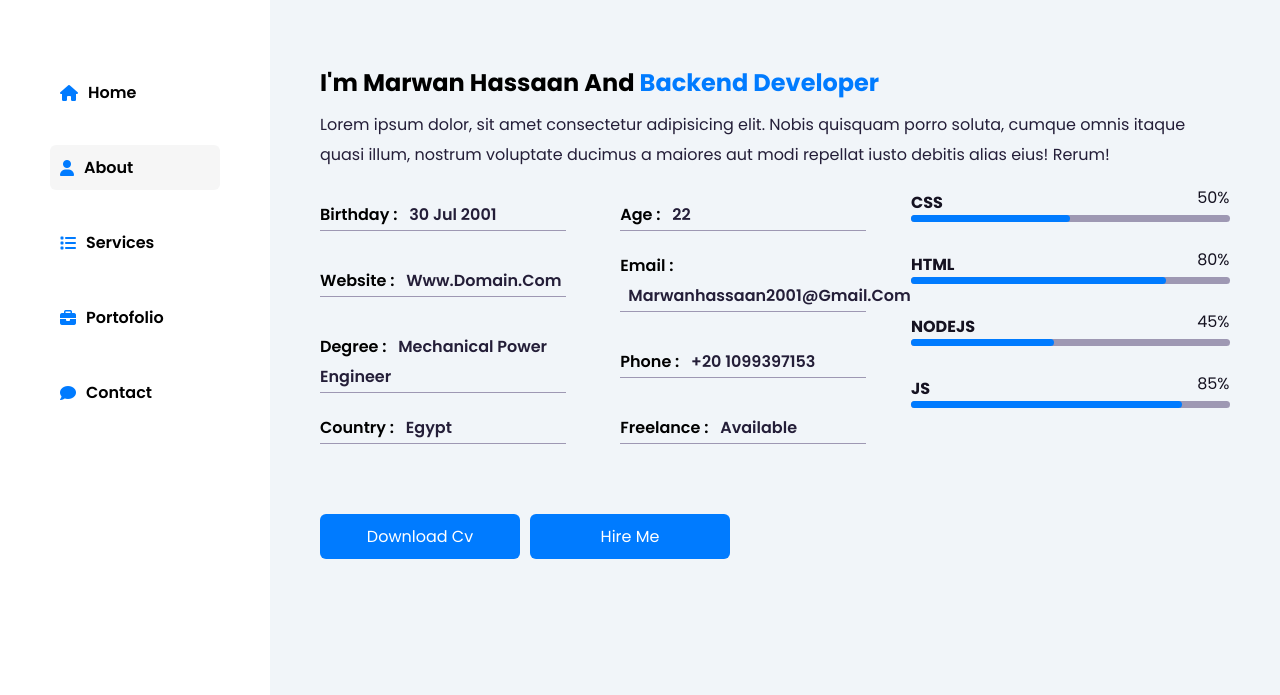
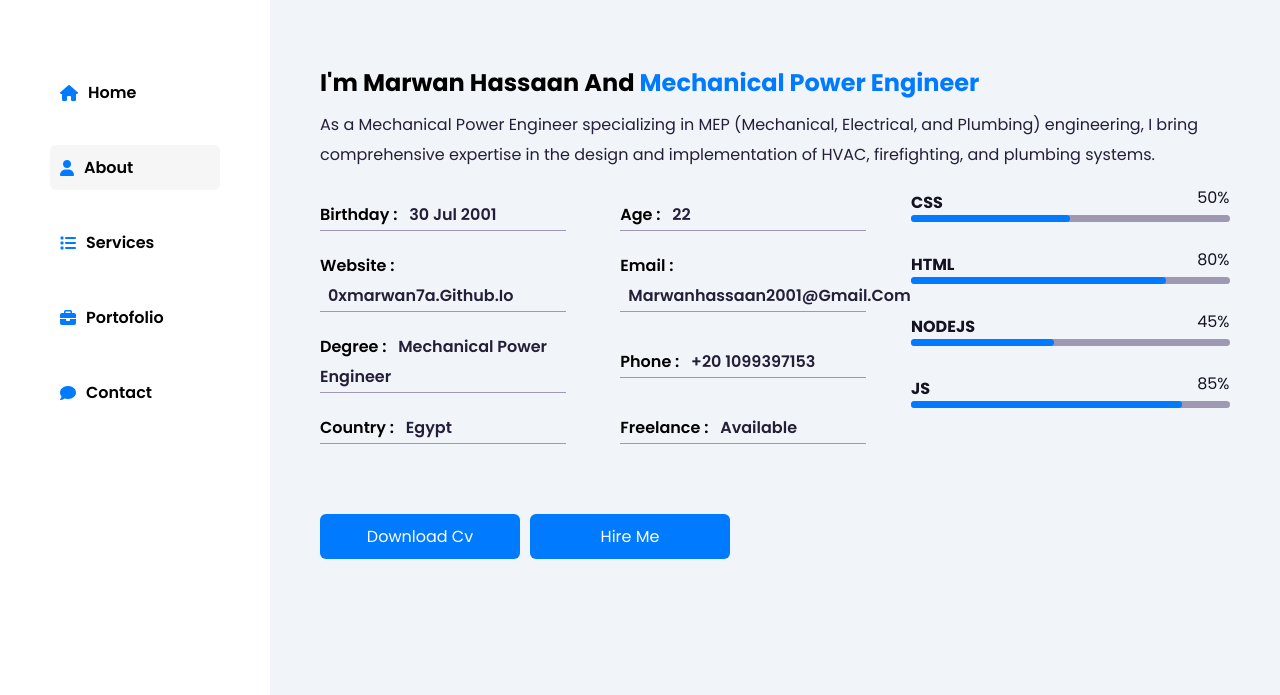
Before and after one commit to 0xmarWan7A/Portofolio, a plain HTML site: page about.html in a window 1280 px wide. Shown: the part 105-800 px from the top of the page. Drawn offline with nearby package versions, Linux system fonts and the light colour scheme; a web font is replaced by a local one.

Commit message:
Update about.html

```diff
--- a/about.html
+++ b/about.html
@@ -86,12 +86,11 @@
       <div class="about-content">
         <h1>about me</h1>
         <div class="about-info">
-          <h3>i'm marwan hassaan and <span>backend developer</span></h3>
+          <h3>i'm marwan hassaan and <span>Mechanical Power Engineer</span></h3>
           <p>
-            Lorem ipsum dolor, sit amet consectetur adipisicing elit. Nobis
-            quisquam porro soluta, cumque omnis itaque quasi illum, nostrum
-            voluptate ducimus a maiores aut modi repellat iusto debitis alias
-            eius! Rerum!
+            As a Mechanical Power Engineer specializing in MEP (Mechanical, Electrical, and Plumbing) engineering, I
+bring comprehensive expertise in the design and implementation of HVAC, firefighting, and plumbing
+systems.
           </p>
           <div class="about-data">
             <div class="about-personal">
@@ -102,7 +101,7 @@
                 <p>age : <span> 22</span></p>
               </div>
               <div class="personal-info">
-                <p>website : <span> www.domain.com</span></p>
+                <p>website : <span> 0xmarwan7a.github.io</span></p>
               </div>
               <div class="personal-info">
                 <p>email : <span> marwanhassaan2001@gmail.com</span></p>
```
